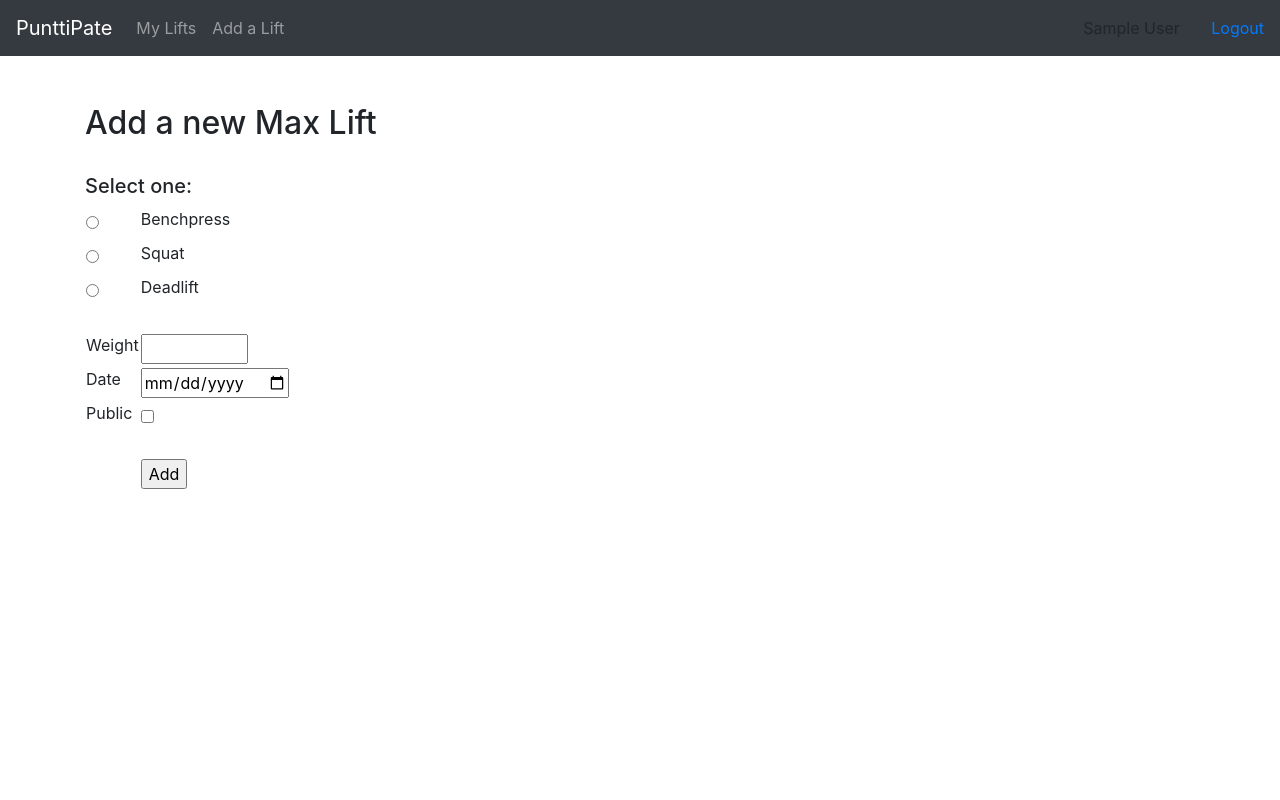
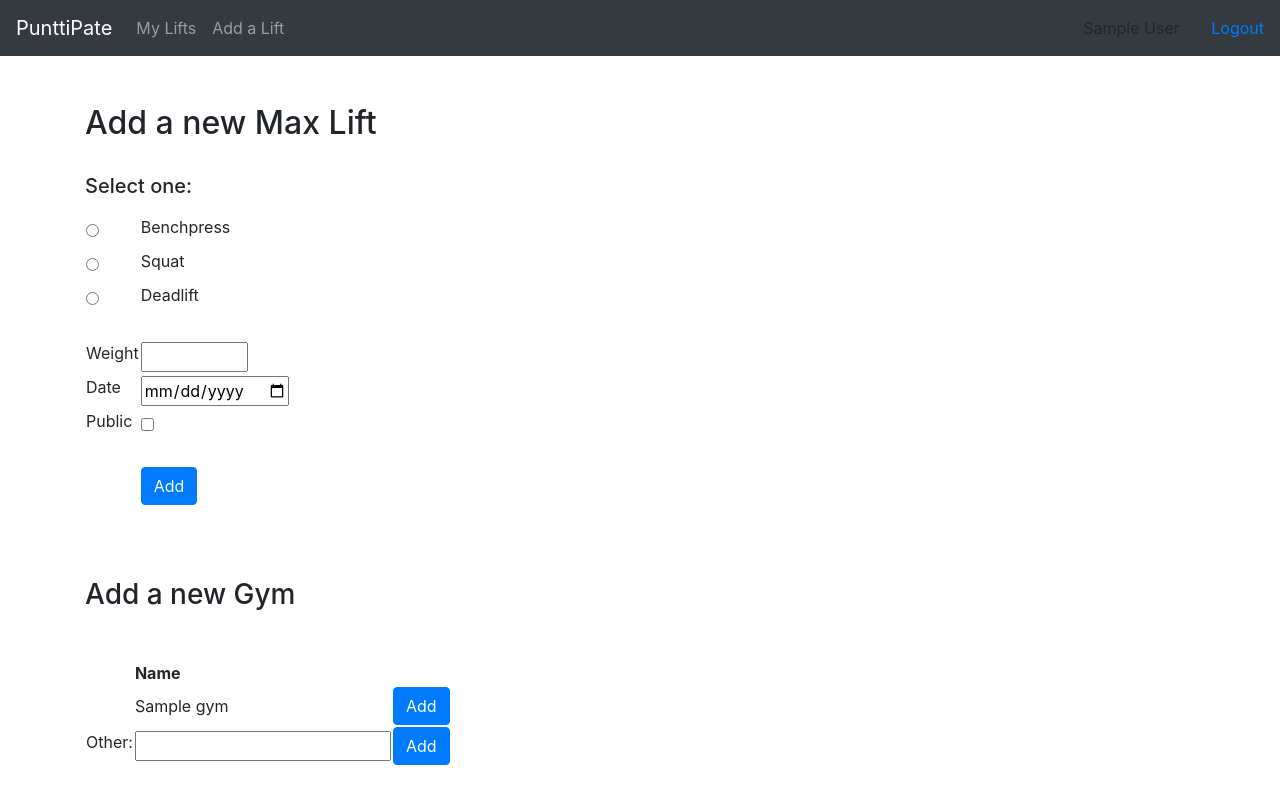
Before and after one commit to paivo/PunttiPate, a Flask app: page /bench/new/ in a window 1280 px wide. Run offline with Flask 2, Linux system fonts and the light colour scheme; a user stored in the database is signed in; tables that the repository leaves empty hold one stand-in row (values such as "Sample post"); some libraries are stand-ins or nearby versions.

Commit message:
Luotiin gym tietokohde ja liitostaulu gymin ja userin välille (lift/models). Luotiin metodit käyttäjäkohtaisten ja kaikkien gymien löytämiseen (lift/models). Mahdollistettiin käyttäjälle gymien luominen (templates/lift/new). Validointi ei vielä toimi täysin(lift/views). Päivitettiin Tietokantakaavio sekä userstory. Lisättiin readmeen asennus ja käynnistysohjeet lokaalisti ja herokussa.

```diff
--- a/application/__init__.py
+++ b/application/__init__.py
@@ -30,6 +30,7 @@ login_manager.login_message = "Please login to use this functionality."
 
 # roles in login_required
 from functools import wraps
+
 
 def login_required(role="ANY"):
     def wrapper(fn):
--- a/application/auth/views.py
+++ b/application/auth/views.py
@@ -32,9 +32,12 @@ def auth_logout():
 @app.route("/auth/signup", methods = ["GET", "POST"])
 def auth_signup():
     if request.method == "GET":
-        return render_template("auth/signupform.html", form = SignupForm())
+        return render_template("auth/signupform.html", form=SignupForm())
 
     form = SignupForm(request.form)
+
+    if not form.validate():
+        return render_template("auth/signupform.html", form=form)
 
     possible_username = User.query.filter_by(username=form.username.data).first()
     if possible_username:
--- a/application/lift/forms.py
+++ b/application/lift/forms.py
@@ -1,5 +1,5 @@
 from flask_wtf import FlaskForm
-from wtforms import DateField, IntegerField, RadioField, BooleanField, validators
+from wtforms import DateField, IntegerField, StringField, RadioField, BooleanField, validators
 
 
 class LiftForm(FlaskForm):
@@ -10,3 +10,10 @@ class LiftForm(FlaskForm):
 
     class Meta:
         csrf = False
+
+
+class GymForm(FlaskForm):
+    name = StringField("Other:", [validators.Length(min=3, max=50, message="Name must be between 3 to 50 characters.")])
+
+    class Meta:
+        csrf = False
--- a/application/lift/models.py
+++ b/application/lift/models.py
@@ -1,7 +1,68 @@
 from application import db
-from application.models import Lift
+from application.models import Lift, Base
 from sqlalchemy.sql import text
 from flask_login import current_user
+
+
+class Gym(Base):
+    name = db.Column(db.String, nullable=False)
+
+    def __init__(self, name):
+        self.name = name
+
+    @staticmethod
+    def find_one(name):
+        stmt = text("SELECT DISTINCT Gym.id FROM Gym "
+                    "WHERE Gym.name = :name ").params(name=name)
+        res = db.engine.execute(stmt)
+        return res
+
+    @staticmethod
+    def find_all():
+        stmt = text("SELECT DISTINCT Gym.id, Gym.name FROM Gym "
+                    "ORDER BY Gym.name")
+        res = db.engine.execute(stmt)
+
+        response = []
+        for row in res:
+            response.append({"id": row[0], "name": row[1]})
+
+        return response
+
+    @staticmethod
+    def find_gyms():
+        stmt = text("SELECT Gym.id, Gym.name FROM Gym, Gym_User, Account "
+                    "WHERE Account.id = :id "
+                    "AND Account.id = Gym_User.account_id "
+                    "Gym_User.gym_id = Gym.id "
+                    "ORDER BY Gym.name").params(id=current_user.id)
+        res = db.engine.execute(stmt)
+
+        response = []
+        for row in res:
+            response.append({"id": row[0], "name": row[1]})
+
+        return response
+
+
+class GymUser(Base):
+    gym_id = db.Column(db.Integer, db.ForeignKey('gym.id'), nullable=False)
+    account_id = db.Column(db.Integer, db.ForeignKey('account.id'), nullable=False)
+
+    def __init__(self, gym_id, account_id):
+        self.gym_id = gym_id
+        self.account_id = account_id
+
+    @staticmethod
+    def find_all():
+        stmt = text("SELECT Gym_User.gym_id, Gym_User.account_id FROM Gym_User")
+        res = db.engine.execute(stmt)
+
+        response = []
+        for row in res:
+            response.append({"gym_id": row[0], "account_id": row[1]})
+
+        return response
 
 
 class Bench(Lift):
--- a/application/lift/views.py
+++ b/application/lift/views.py
@@ -1,9 +1,48 @@
 from flask import render_template, request, redirect, url_for
 from flask_login import current_user
+from application import app, db, login_manager, login_required
+from application.lift.models import Bench, Squat, Dead, Gym, GymUser
+from application.lift.forms import LiftForm, GymForm
 
-from application import app, db, login_manager, login_required
-from application.lift.models import Bench, Squat, Dead
-from application.lift.forms import LiftForm
+
+@app.route("/gym/create/", methods=["POST"])
+@login_required(role="ANY")
+def gym_create():
+    form2 = GymForm(request.form)
+    gym_name = form2.name.data
+
+    if not form2.validate():
+        return render_template("lift/new.html", form=LiftForm(), form2=form2, gyms=Gym.find_all())
+
+    if gym_name not in Gym.find_all():
+        gym = Gym(form2.name.data)
+        db.session().add(gym)
+        db.session().commit()
+    else:
+        gym = Gym.find_one(gym_name)
+
+    gym_user = GymUser(gym.id, current_user.id)
+    db.session().add(gym_user)
+    db.session().commit()
+
+    return redirect(url_for("bench_index"))
+
+
+@app.route("/gym/add/<id>/", methods=["POST"])
+@login_required(role="ANY")
+def gym_add(id):
+
+    for user in GymUser.find_all():
+        print(id, current_user.id)
+        print(user["gym_id"], user["account_id"])
+        if user["gym_id"] == id and user["account_id"] == current_user.id:
+            return render_template("lift/new.html", form=LiftForm(), form2=GymForm(), gyms=Gym.find_all(),
+                              error="You have already added this one.")
+
+    gym_user = GymUser(id, current_user.id)
+    db.session().add(gym_user)
+    db.session().commit()
+    return redirect(url_for("bench_index"))
 
 
 @app.route("/bench/", methods=["GET"])
@@ -17,7 +56,7 @@ def bench_index():
 @login_required(role="ANY")
 def bench_form():
 
-    return render_template("lift/new.html", form=LiftForm())
+    return render_template("lift/new.html", form=LiftForm(), form2=GymForm(), gyms=Gym.find_all())
 
 
 @app.route("/bench/delete/<id>/<lift_type>/", methods=["POST"])
@@ -43,7 +82,6 @@ def bench_delete(id, lift_type):
 @login_required(role="ANY")
 def bench_change(id, public,  lift_type):
 
-    print("HGei")
     if lift_type == "bench":
         t = Bench.query.get(id)
     elif lift_type == "squat":
@@ -52,7 +90,6 @@ def bench_change(id, public,  lift_type):
         t = Dead.query.get(id)
     if t.account_id != current_user.id:
         return login_manager.unauthorized()
-    print("Hui")
 
     if public == "Yes":
         t.public = False
@@ -60,7 +97,6 @@ def bench_change(id, public,  lift_type):
         t.public = True
 
     db.session().commit()
-    print("Hai")
 
     return redirect(url_for("bench_index"))
 
@@ -71,9 +107,8 @@ def bench_create():
     form = LiftForm(request.form)
 
     if not form.validate():
-        return render_template("lift/new.html", form=form)
+        return render_template("lift/new.html", form=form, form2=GymForm(), gyms=Gym.find_all())
 
-    print(form.lifts.data)
     if form.lifts.data == "bench":
         t = Bench(form.weight.data, form.date.data, form.public.data)
     elif form.lifts.data == "squat":
--- a/application/tasks/views.py
+++ b/application/tasks/views.py
@@ -38,7 +38,7 @@ def tasks_create():
     form = TaskForm(request.form)
 
     if not form.validate():
-        return render_template("tasks/new.html", form = form)
+        return render_template("tasks/new.html", form=form)
 
     t = Task(form.name.data)
     t.done = form.done.data
--- a/application/templates/auth/loginform.html
+++ b/application/templates/auth/loginform.html
@@ -2,9 +2,12 @@
 
 {% block body %}
 {{ error }}
+<tr>
+
 <h4>
     Login
 </h4>
+</tr>
 <br>
 <form method="POST" action="{{ url_for('auth_login') }}">
   <table>
@@ -25,8 +28,9 @@
       </td>
     </tr>
     <tr>
+        <td></td>
       <td colspan="2">
-	<input type="submit" value="Login"/>
+	<input type="submit" class="btn btn-primary" value="Login"/>
       </td>
     </tr>
   </table>
--- a/application/templates/lift/new.html
+++ b/application/templates/lift/new.html
@@ -18,9 +18,11 @@
 				<td>{{ lift.label }}</td>
     		</tr>
 		{% endfor %}
+		<ul>
 		{% for error in form.lifts.errors %}
 			<li>{{ error }}</li>
 		{% endfor %}
+		</ul>
 	<td><br>
 	  {{ form.weight.label }}
 	</td>
@@ -63,10 +65,48 @@
 				<td></td>
 	<td><br>
 
-		<input type="submit" value="Add"/>
+		<input type="submit" class="btn btn-primary" value="Add"/>
 	</td>
       </tr>
     </table>
   </form>
 
+
+	<br><br><br>
+  <h3>
+		Add a new Gym
+  </h3>
+<table>
+  	<tr>
+		<th>&nbsp;&nbsp;&nbsp;&nbsp;&nbsp;&nbsp;&nbsp;</th>
+		<th>Name</th>
+		<th></th>
+		<br>
+	</tr>
+  	{% for gym in gyms %}
+  	<tr>
+		<form method="POST" action="{{ url_for('gym_add', id=gym.id) }}">
+			<td></td>
+			<td>{{ gym.name }}</td>
+			<td><input type="submit" class="btn btn-primary" value="Add"/></td>
+		</form>
+
+
+	</tr>
+  	{% endfor %}
+	<tr>
+	  <form method="POST" action="{{ url_for('gym_create') }}">
+
+			<td>{{ form2.name.label }}</td>
+			<td>{{ form2.name }}</td>
+		  	<ul>{% for error in form2.name.errors %}
+	    			<li> {{error}} </li>
+	    		{% endfor %}
+			</ul>
+			  <td><input type="submit" class="btn btn-primary" value="Add"/></td>
+
+	  </form>
+	</tr>
+</table>
+
   {% endblock %}
```
Also changed, not shown: application/auth/forms.py (+4 -5 lines), application/templates/auth/signupform.html (+4 -3 lines), application/templates/lift/list.html (+6 -6 lines), documentation/userstory.md (+13 -1 lines), README.md, documentation/Tietokantakaavio.png (added), documentation/tietokantakaavio.png (deleted).
